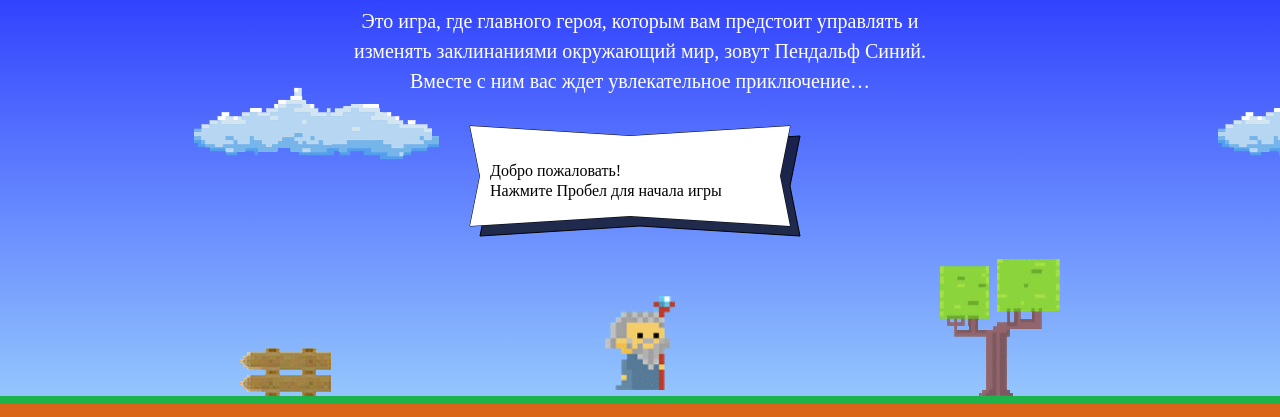
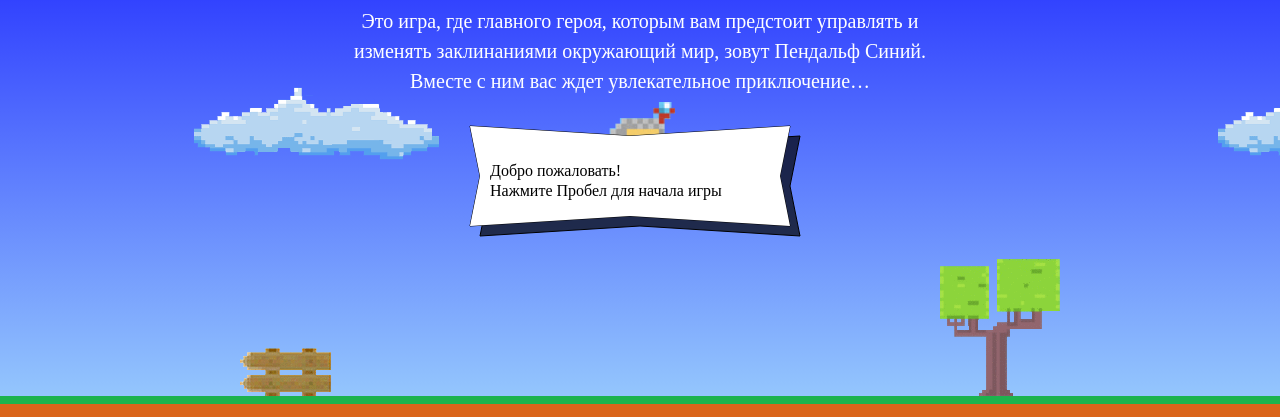
Before and after one commit to audiopie/682929-code-and-magick-19, a website: page index.html in a window 1280 px wide. Shown: the part 203-620 px from the top of the page. Drawn offline with Linux system fonts and the light colour scheme; a web font is replaced by a local one.

Commit message:
change mistake

```diff
--- a/index.html
+++ b/index.html
@@ -193,13 +193,13 @@
   var wizardSpeed = 3;
   var wizardWidth = 70;
   var getWizardHeight = function () {
-      return (1.337 * wizardWidth)
+      return (1.337 * wizardWidth);
   };
    var getWizardX = function (width) {
-      return (width - wizardWidth) / 2
+      return (width - wizardWidth) / 2;
   };
   var getWizardY = function (height) {
-      return 2/3 * height
+      return (height * 1/3)-getWizardHeight();
   };
 </script>
 <script src="js/game.js"></script>
```
